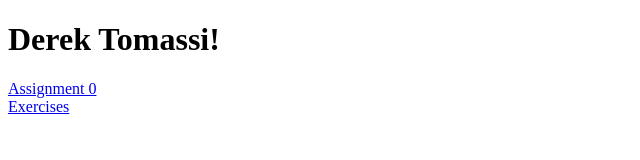
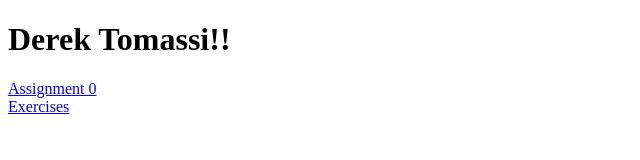
Before and after one commit to DerekTomassiJr/DerekTomassiJr.github.io, a plain HTML site: page index.html in a window 1280 px wide. Shown: the full height of the page, 0-640 px from the left. Drawn offline with Linux system fonts and the light colour scheme.

Commit message:
Testing VS Code GUI

```diff
--- a/index.html
+++ b/index.html
@@ -4,7 +4,7 @@
   <title>My Webpage</title>
 </head>
 <body>
-  <h1>Derek Tomassi!</h1>
+  <h1>Derek Tomassi!!</h1>
   <a href="Assignments/Assignment0/Assignment0.html">Assignment 0</a>
   <br><a href="Exercises/Exercises.html">Exercises</a>
 </body>
```
